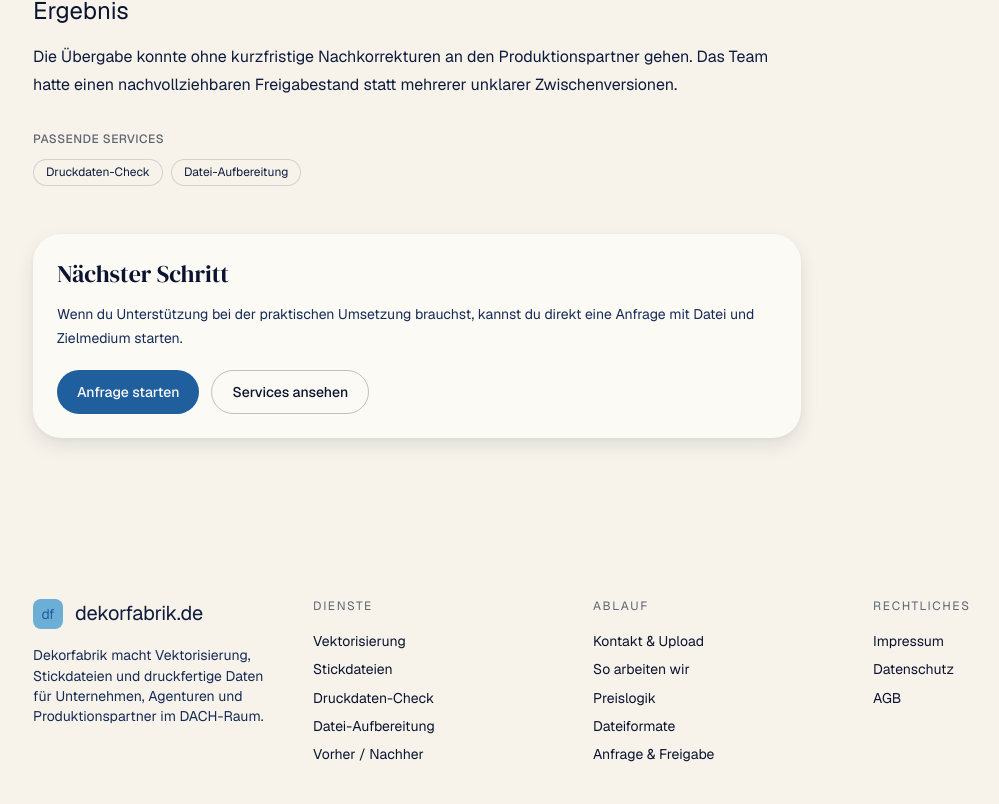
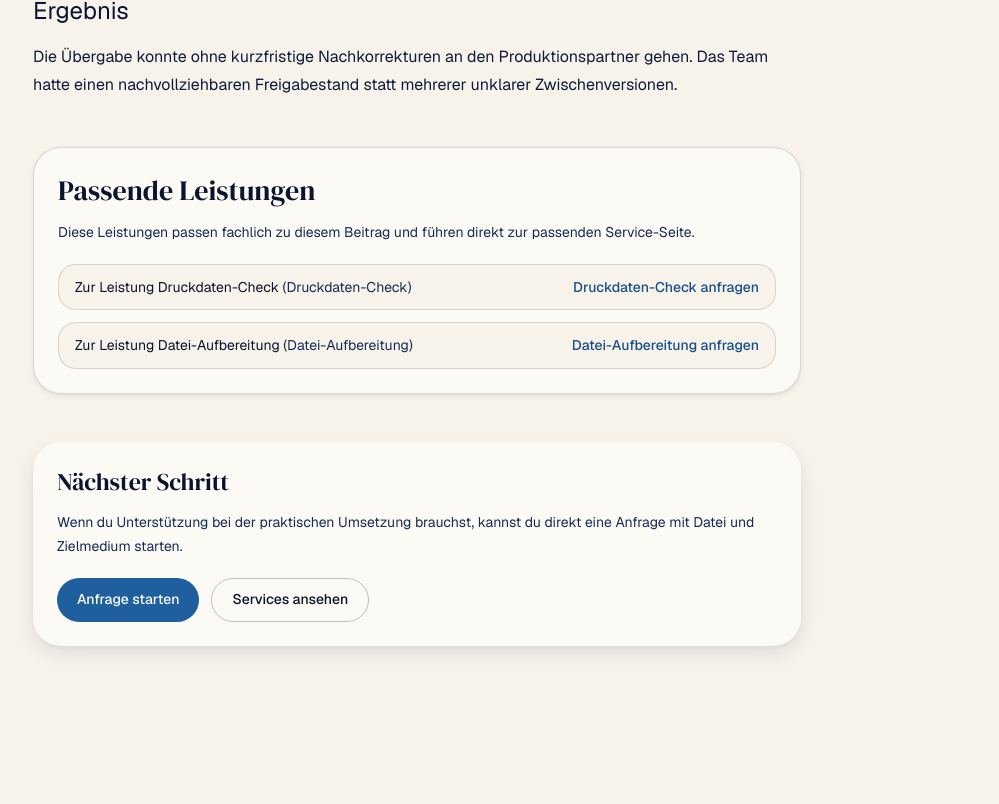
Before and after one commit to strukturunion-mmw/clc_dekorfabrik_website, a Next.js app: page /wissen/case-study-druckdaten-freigabe in a window 1280 px wide. Shown: the part 997-1801 px from the top of the page, without its empty margins (71-1070 px from the left). Built offline with nearby package versions, Linux system fonts and the light colour scheme; a web font is replaced by a local one.

Commit message:
feat: add deterministic internal links between resources and services

```diff
--- a/src/app/dienste/[slug]/page.tsx
+++ b/src/app/dienste/[slug]/page.tsx
@@ -1,6 +1,7 @@
 import type { Metadata } from "next";
 import Link from "next/link";
 import { notFound } from "next/navigation";
+import { ResourceCard } from "@/components/resources/ResourceCard";
 import { PageShell } from "@/components/sections/PageShell";
 import { serviceDetails, getServiceDetail } from "@/components/serviceDetails";
 import { inquiryPath } from "@/components/siteContent";
@@ -8,6 +9,8 @@ import { LinkButton } from "@/components/ui/Button";
 import { Pill } from "@/components/ui/Pill";
 import { ServicePricingEstimator } from "@/components/pricing/ServicePricingEstimator";
 import { createPageMetadata } from "@/lib/metadata";
+import { getAllResources } from "@/lib/resources/catalog";
+import { getRelatedResourcesForService } from "@/lib/resources/internalLinks";
 
 type ServicePageProps = {
   params: Promise<{
@@ -43,6 +46,9 @@ export default async function ServiceDetailPage({ params }: ServicePageProps) {
   if (!service) {
     notFound();
   }
+
+  const resources = await getAllResources();
+  const relatedResources = getRelatedResourcesForService(resources, service.slug);
 
   return (
     <PageShell>
@@ -142,6 +148,37 @@ export default async function ServiceDetailPage({ params }: ServicePageProps) {
         />
       </section>
 
+      {relatedResources.length ? (
+        <section
+          className="mx-auto max-w-content px-6 pb-14"
+          aria-labelledby="related-resource-title"
+        >
+          <div className="grid gap-8 lg:grid-cols-[minmax(260px,0.68fr)_minmax(0,1.32fr)]">
+            <div>
+              <div className="font-brand text-xs uppercase tracking-brand text-ink-500">
+                Weiterführende Inhalte
+              </div>
+              <h2
+                id="related-resource-title"
+                className="mt-3 font-display text-d5 font-normal text-balance text-navy-900"
+              >
+                Passende Wissensbeiträge zu dieser Leistung.
+              </h2>
+              <p className="mt-4 font-sans text-base leading-7 text-navy-700">
+                Diese Beiträge vertiefen typische Entscheidungen und helfen bei
+                der Vorbereitung von Anfrage und Freigabe.
+              </p>
+            </div>
+
+            <div className="grid gap-4 md:grid-cols-2 xl:grid-cols-3">
+              {relatedResources.map((resource) => (
+                <ResourceCard key={resource.slug} resource={resource} />
+              ))}
+            </div>
+          </div>
+        </section>
+      ) : null}
+
       <section
         className="mx-auto max-w-content px-6 pb-14"
         aria-labelledby="handoff-title"
--- a/src/app/wissen/[slug]/page.tsx
+++ b/src/app/wissen/[slug]/page.tsx
@@ -1,6 +1,7 @@
 import type { Metadata } from "next";
 import Link from "next/link";
 import { notFound } from "next/navigation";
+import { ResourceServiceLinks } from "@/components/resources/ResourceServiceLinks";
 import { PageShell } from "@/components/sections/PageShell";
 import { LinkButton } from "@/components/ui/Button";
 import { createPageMetadata } from "@/lib/metadata";
@@ -9,7 +10,6 @@ import { getResourceArticleSchema } from "@/lib/resources/schemaOrg";
 import {
   getResourceCategory,
   getResourceContentTypeLabel,
-  getServiceLabel,
   type ResourceDocument,
 } from "@/lib/resources/types";
 
@@ -211,19 +211,7 @@ export default async function ResourceDetailPage({ params }: ResourcePageProps)
           })}
         </article>
 
-        <div className="mt-8 max-w-3xl" aria-label="Zugeordnete Services">
-          <p className="font-sans text-xs font-medium uppercase tracking-wide text-ink-500">Passende Services</p>
-          <ul className="mt-3 flex flex-wrap gap-2">
-            {resource.serviceTags.map((serviceTag) => (
-              <li
-                key={serviceTag}
-                className="rounded-pill border border-navy-900/15 bg-paper-100 px-3 py-1 font-sans text-xs text-navy-800"
-              >
-                {getServiceLabel(serviceTag)}
-              </li>
-            ))}
-          </ul>
-        </div>
+        <ResourceServiceLinks resource={resource} />
 
         <section className="mt-12 max-w-3xl rounded-xl bg-paper-50 p-6 shadow-md" aria-labelledby="resource-cta-title">
           <h2 id="resource-cta-title" className="font-display text-2xl font-normal text-navy-900">
--- /dev/null
+++ b/src/components/resources/ResourceServiceLinks.tsx
@@ -0,0 +1,49 @@
+import Link from "next/link";
+import { getServiceLinksForResource, maxResourceServiceLinks } from "@/lib/resources/internalLinks";
+import type { ResourceDocument } from "@/lib/resources/types";
+import { getServiceLabel } from "@/lib/resources/types";
+
+type ResourceServiceLinksProps = {
+  resource: Pick<ResourceDocument, "category" | "serviceTags" | "slug" | "title">;
+  maxLinks?: number;
+};
+
+export function ResourceServiceLinks({
+  resource,
+  maxLinks = maxResourceServiceLinks,
+}: ResourceServiceLinksProps) {
+  const links = getServiceLinksForResource(resource, maxLinks);
+
+  if (!links.length) {
+    return null;
+  }
+
+  return (
+    <section className="mt-12 max-w-3xl rounded-xl border border-navy-900/15 bg-paper-50 p-6 shadow-sm" aria-labelledby="resource-service-links-title">
+      <h2 id="resource-service-links-title" className="font-display text-xl font-normal text-navy-900">
+        Passende Leistungen
+      </h2>
+      <p className="mt-3 font-sans text-sm leading-6 text-navy-700">
+        Diese Leistungen passen fachlich zu diesem Beitrag und führen direkt zur passenden Service-Seite.
+      </p>
+
+      <ul className="mt-5 space-y-3" role="list">
+        {links.map((link) => (
+          <li key={link.serviceSlug}>
+            <Link
+              href={`${link.href}?article=${resource.slug}&category=${resource.category}&cta=resource-service-links`}
+              className="group flex items-center justify-between gap-4 rounded-lg border border-navy-900/15 bg-paper-100 px-4 py-3 text-left transition-colors hover:bg-sky-200/35 focus:outline-none focus-visible:ring-2 focus-visible:ring-clay-500"
+            >
+              <span className="font-sans text-sm text-navy-900">
+                {link.anchorLabel} <span className="text-navy-700">({getServiceLabel(link.serviceSlug)})</span>
+              </span>
+              <span className="font-sans text-sm font-medium text-azure-700 underline-offset-4 group-hover:underline">
+                {link.ctaLabel}
+              </span>
+            </Link>
+          </li>
+        ))}
+      </ul>
+    </section>
+  );
+}
--- /dev/null
+++ b/src/lib/resources/internalLinks.ts
@@ -0,0 +1,116 @@
+import {
+  type ResourceCategorySlug,
+  type ResourceDocument,
+  type ServiceSlug,
+  serviceLabels,
+} from "@/lib/resources/types";
+
+export const maxResourceServiceLinks = 3;
+export const maxServiceRelatedResources = 3;
+
+export type ResourceServiceLink = {
+  serviceSlug: ServiceSlug;
+  href: string;
+  anchorLabel: string;
+  ctaLabel: string;
+  reason: "service-tag" | "category";
+};
+
+const categoryToServiceMap: Record<ResourceCategorySlug, ServiceSlug[]> = {
+  dateivorbereitung: ["datei-aufbereitung", "druckdaten-check"],
+  vektorisierung: ["vektorisierung"],
+  stickdateien: ["stickdatei-digitalisierung"],
+  druckdaten: ["druckdaten-check", "datei-aufbereitung"],
+};
+
+const serviceToCategoryMap: Record<ServiceSlug, ResourceCategorySlug[]> = {
+  vektorisierung: ["vektorisierung", "dateivorbereitung"],
+  "stickdatei-digitalisierung": ["stickdateien", "dateivorbereitung"],
+  "druckdaten-check": ["druckdaten", "dateivorbereitung"],
+  "datei-aufbereitung": ["dateivorbereitung", "druckdaten"],
+};
+
+const serviceCtaLabelMap: Record<ServiceSlug, string> = {
+  vektorisierung: "Vektorisierung anfragen",
+  "stickdatei-digitalisierung": "Stickdatei-Digitalisierung anfragen",
+  "druckdaten-check": "Druckdaten-Check anfragen",
+  "datei-aufbereitung": "Datei-Aufbereitung anfragen",
+};
+
+const knownServiceSlugs = new Set(Object.keys(serviceLabels) as ServiceSlug[]);
+
+function isServiceSlug(value: string): value is ServiceSlug {
+  return knownServiceSlugs.has(value as ServiceSlug);
+}
+
+function uniqueServiceSlugs(values: ServiceSlug[]) {
+  const unique: ServiceSlug[] = [];
+  const seen = new Set<ServiceSlug>();
+
+  for (const value of values) {
+    if (!isServiceSlug(value) || seen.has(value)) {
+      continue;
+    }
+
+    seen.add(value);
+    unique.push(value);
+  }
+
+  return unique;
+}
+
+function getServiceHref(serviceSlug: ServiceSlug) {
+  return `/dienste/${serviceSlug}`;
+}
+
+export function getServiceLinksForResource(
+  resource: Pick<ResourceDocument, "category" | "serviceTags">,
+  maxLinks: number = maxResourceServiceLinks,
+): ResourceServiceLink[] {
+  if (maxLinks < 1) {
+    return [];
+  }
+
+  const serviceTagSlugs = uniqueServiceSlugs(resource.serviceTags ?? []);
+  const categorySlugs = uniqueServiceSlugs(categoryToServiceMap[resource.category] ?? []);
+
+  const serviceTagSet = new Set(serviceTagSlugs);
+  const orderedLinks = uniqueServiceSlugs([...serviceTagSlugs, ...categorySlugs]).slice(0, maxLinks);
+
+  return orderedLinks.map((serviceSlug) => ({
+    serviceSlug,
+    href: getServiceHref(serviceSlug),
+    anchorLabel: `Zur Leistung ${serviceLabels[serviceSlug]}`,
+    ctaLabel: serviceCtaLabelMap[serviceSlug],
+    reason: serviceTagSet.has(serviceSlug) ? "service-tag" : "category",
+  }));
+}
+
+export function getRelatedResourcesForService(
+  resources: ResourceDocument[],
+  serviceSlug: ServiceSlug,
+  maxItems: number = maxServiceRelatedResources,
+): ResourceDocument[] {
+  if (maxItems < 1 || resources.length === 0) {
+    return [];
+  }
+
+  const directMatches = resources.filter((resource) => resource.serviceTags.includes(serviceSlug));
+
+  if (directMatches.length >= maxItems) {
+    return directMatches.slice(0, maxItems);
+  }
+
+  const seenSlugs = new Set(directMatches.map((resource) => resource.slug));
+  const fallbackCategories = new Set(serviceToCategoryMap[serviceSlug] ?? []);
+
+  const fallbackMatches = resources.filter((resource) => {
+    if (seenSlugs.has(resource.slug)) {
+      return false;
+    }
+
+    return fallbackCategories.has(resource.category);
+  });
+
+  return [...directMatches, ...fallbackMatches].slice(0, maxItems);
+}
```
Also changed, not shown: 1 other file (tests, documents, lock files or other folders).
